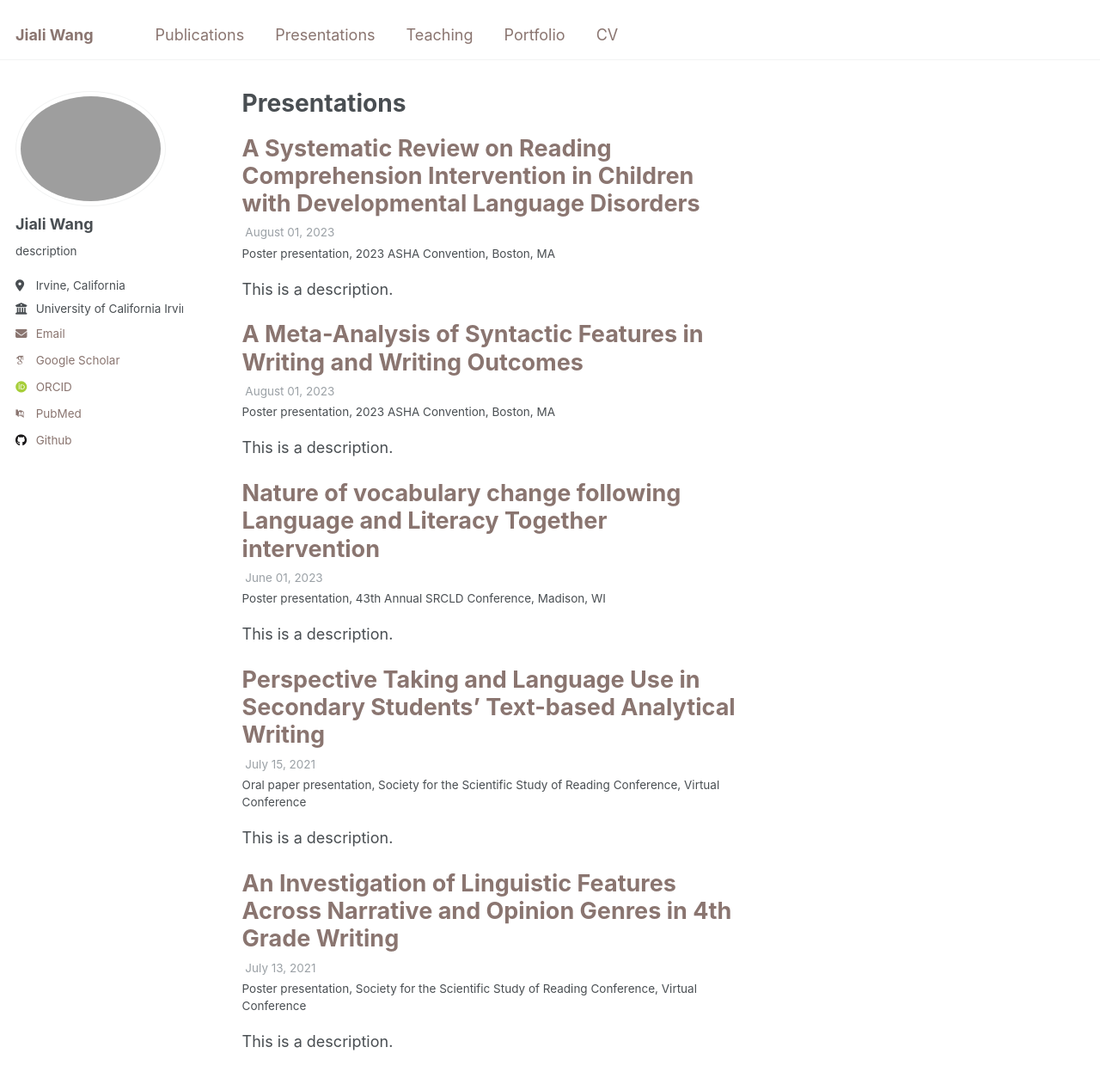
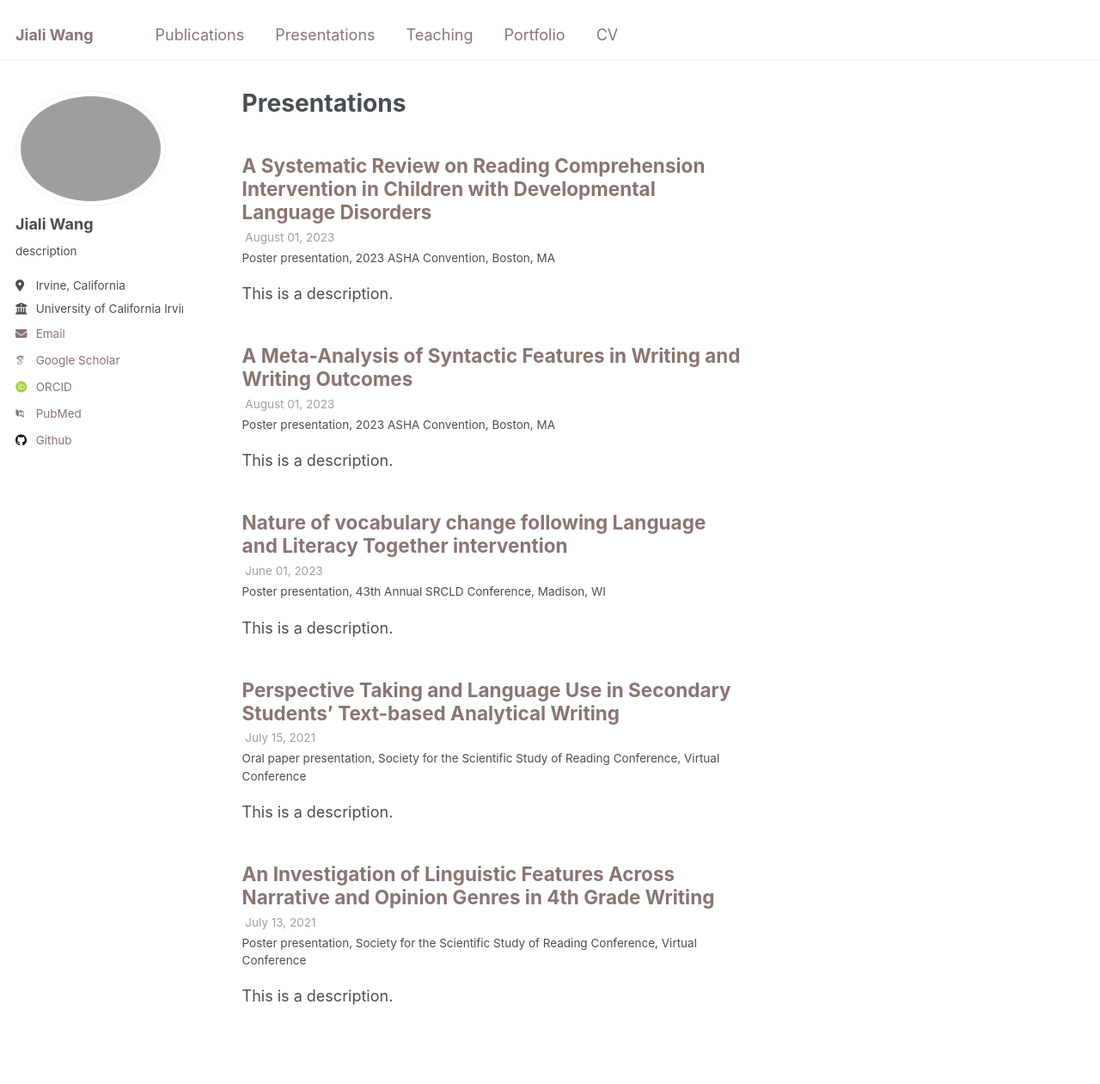
Before and after one commit to AltriaCarrie/altriacarrie.github.io, a Jekyll site: the page built from _pages/talks.html, in a window 1280 px wide and 1400 px high. Shown: the top 1261 px of the window at 86% size. Built offline with Jekyll 4.4.1, drawn with Linux system fonts in a browser that asks for light colours; some web fonts are replaced.

Commit message:
Update archive-single-talk.html

```diff
--- a/_includes/archive-single-talk.html
+++ b/_includes/archive-single-talk.html
@@ -17,15 +17,6 @@
     a:link,a:visited{
       text-decoration:none;
       color: #8a7570
-    }
-    h2 {
-      display: block;
-      font-size: 1.5em;
-      margin-top: 0.83em;
-      margin-bottom: 0.83em;
-      margin-left: 0;
-      margin-right: 0;
-      font-weight: bold;
     }
   </style>
   <article class="archive__item" itemscope itemtype="http://schema.org/CreativeWork">
```
